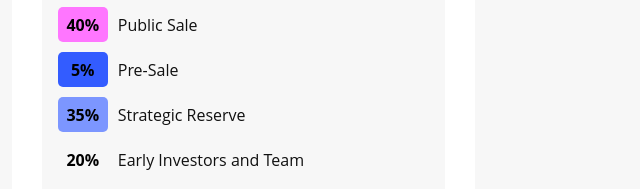
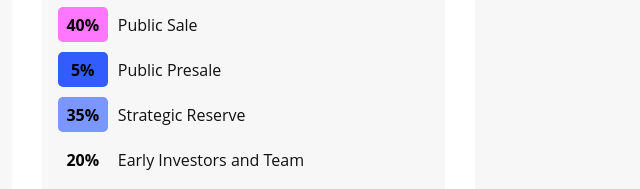
Before and after one commit to gracie-platform/gracie.network, a plain HTML site: page token.html in a window 1280 px wide. Shown: the part 1032-1221 px from the top of the page, 401-1041 px from the left. Drawn offline with Linux system fonts and the light colour scheme.

Commit message:
its presale

```diff
--- a/token.html
+++ b/token.html
@@ -71,7 +71,7 @@
             </div>
             <div class="pie-details flex">
               <div class="pie-details-box slice2">5%</div>
-              <p>Pre-Sale</p>
+              <p>Public Presale</p>
             </div>
             <div class="pie-details flex">
               <div class="pie-details-box slice3">35%</div>
```
